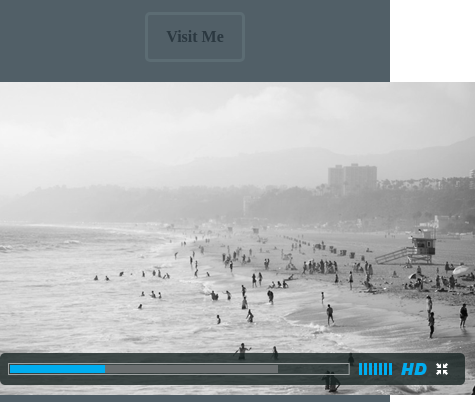
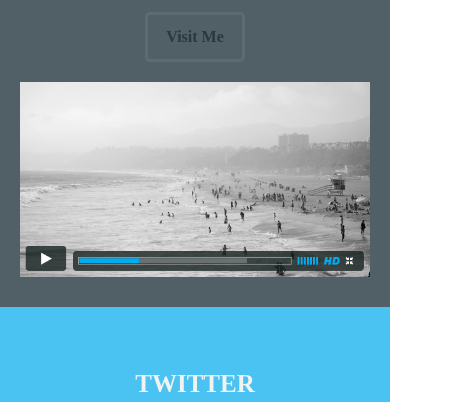
Before and after one commit to eidertapasco/Blueasy, a plain HTML site: page index.html in a window 390 px wide. Shown: the part 2864-3266 px from the top of the page, 475 px wide, since content can reach past the window. Drawn offline with Linux system fonts and the light colour scheme.

Commit message:
Se corrigio el error de la imagen de video que provocaba desbordamiento en el responsive

```diff
--- a/css/mobile.css
+++ b/css/mobile.css
@@ -74,10 +74,12 @@
         margin: 0;
         padding: 0;
     }
-    /* .default__media img{
-        align-items: center;
-        width: 90%;
-    } */
+    .default__media img{
+        display: block;
+        max-width: 100%;
+        height: auto;
+        margin: 0 auto;
+    }
 
     .default__button{
         margin: 0 auto;
```
